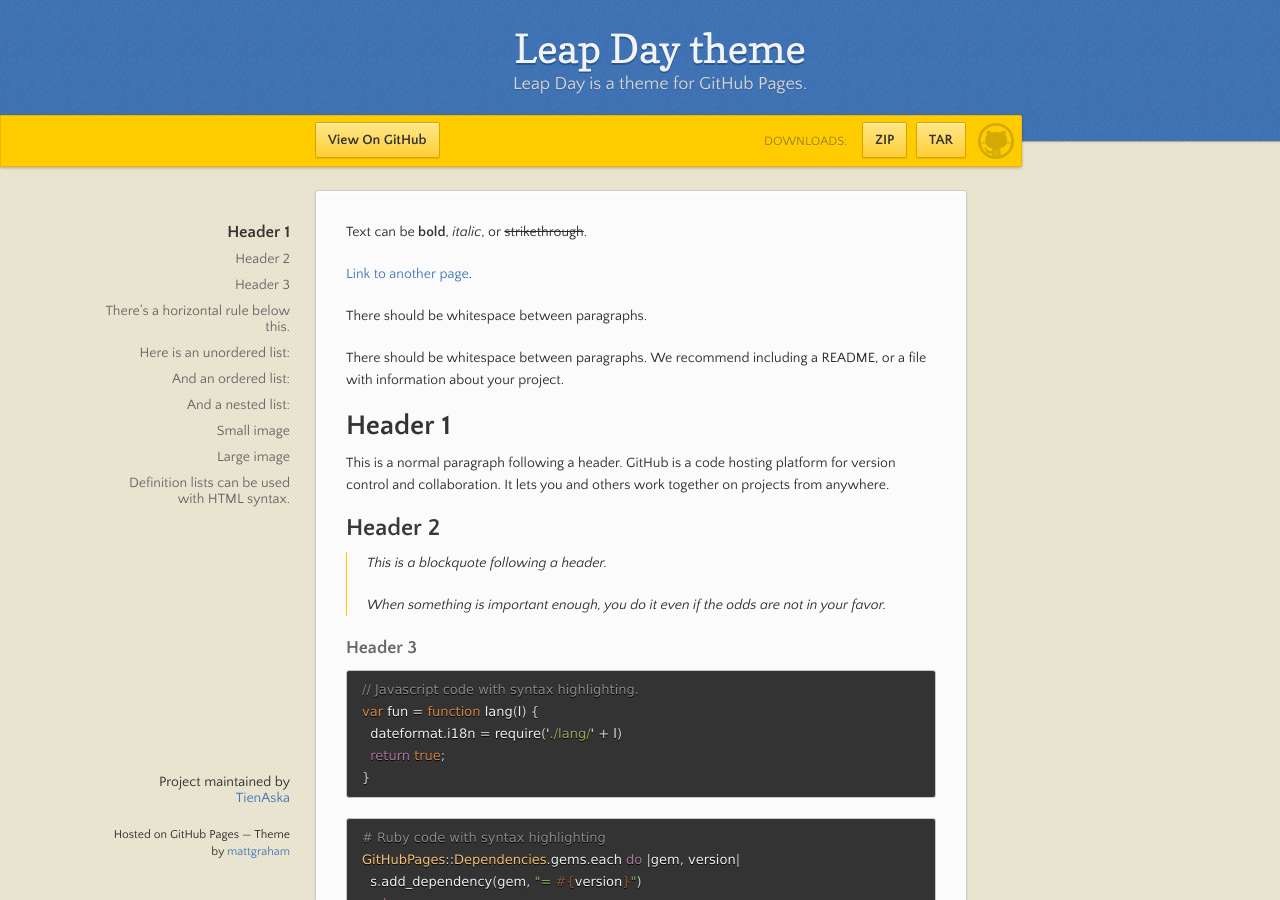
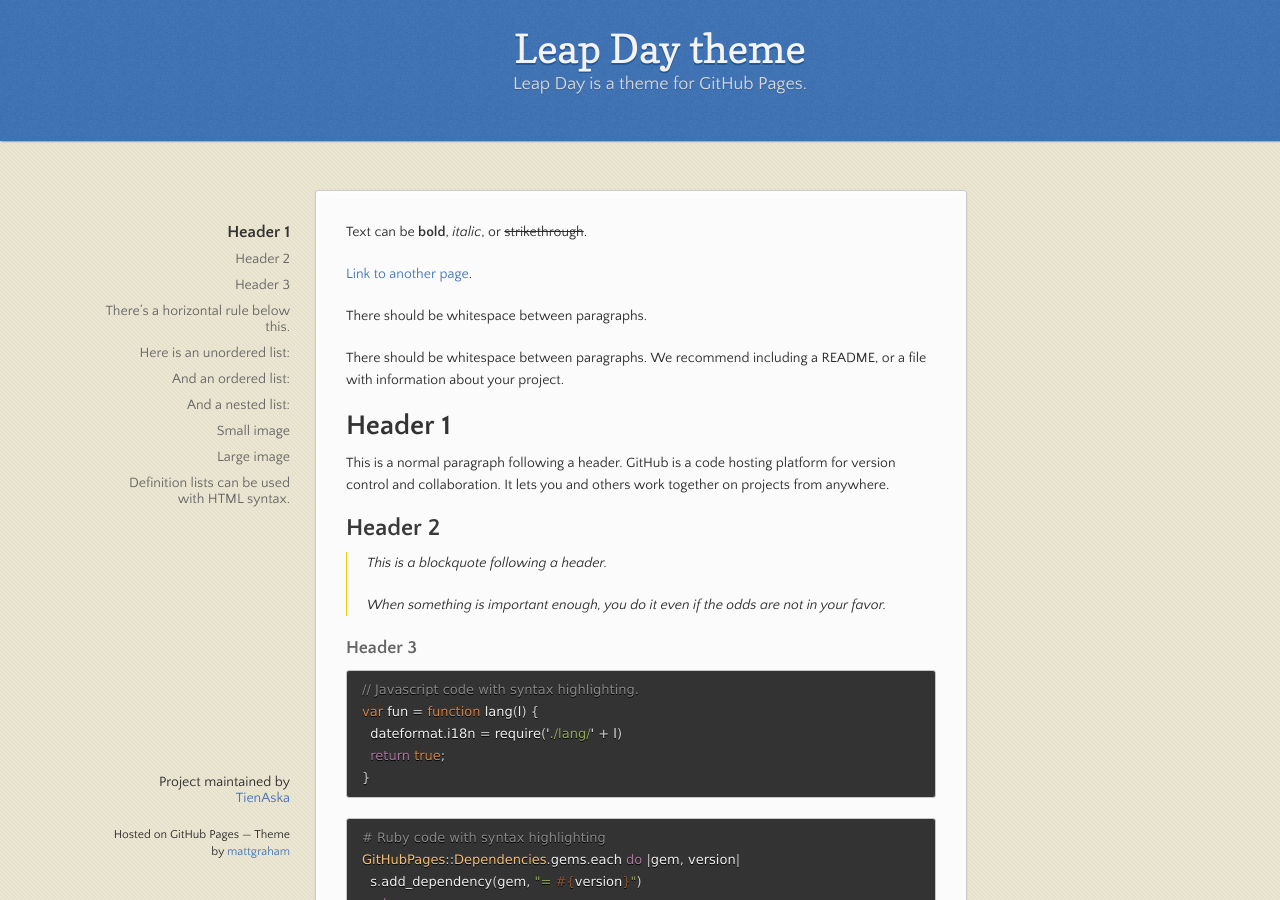
Before and after one commit to TienAska/aska.github.io, a Jekyll site: the page built from index.md, in a window 1280 px wide and 900 px high. Built offline with Jekyll 4.4.1, drawn with Linux system fonts in a browser that asks for light colours.

Commit message:
Disable downloads.

```diff
--- a/_config.yml
+++ b/_config.yml
@@ -1,5 +1,5 @@
 title: Leap Day theme
 description: Leap Day is a theme for GitHub Pages.
-show_downloads: true
+show_downloads: false
 google_analytics:
 theme: jekyll-theme-leap-day
--- a/_layouts/default.html
+++ b/_layouts/default.html
@@ -22,21 +22,6 @@
         <p>{{ page.description | default: site.description | default: site.github.project_tagline }}</p>
       </header>
 
-      <div id="banner">
-        <span id="logo"></span>
-
-        <a href="{{ site.github.repository_url }}" class="button fork"><strong>View On GitHub</strong></a>
-        {% if site.show_downloads %}
-          <div class="downloads">
-            <span>Downloads:</span>
-            <ul>
-              <li><a href="{{ site.github.zip_url }}" class="button">ZIP</a></li>
-              <li><a href="{{ site.github.tar_url }}" class="button">TAR</a></li>
-            </ul>
-          </div>
-        {% endif %}
-      </div><!-- end banner -->
-
     <div class="wrapper">
       <nav>
         <ul></ul>
```
Also changed, not shown: README.md (deleted).
